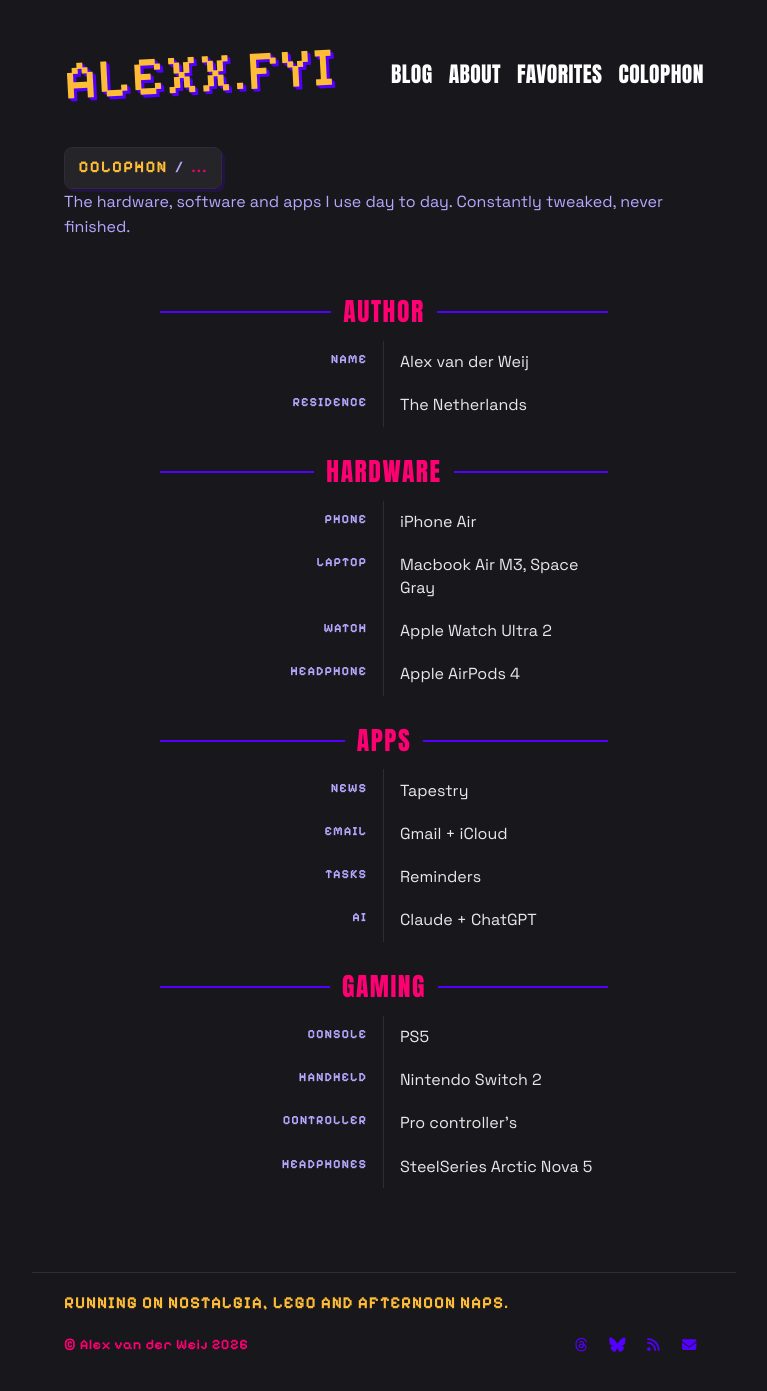
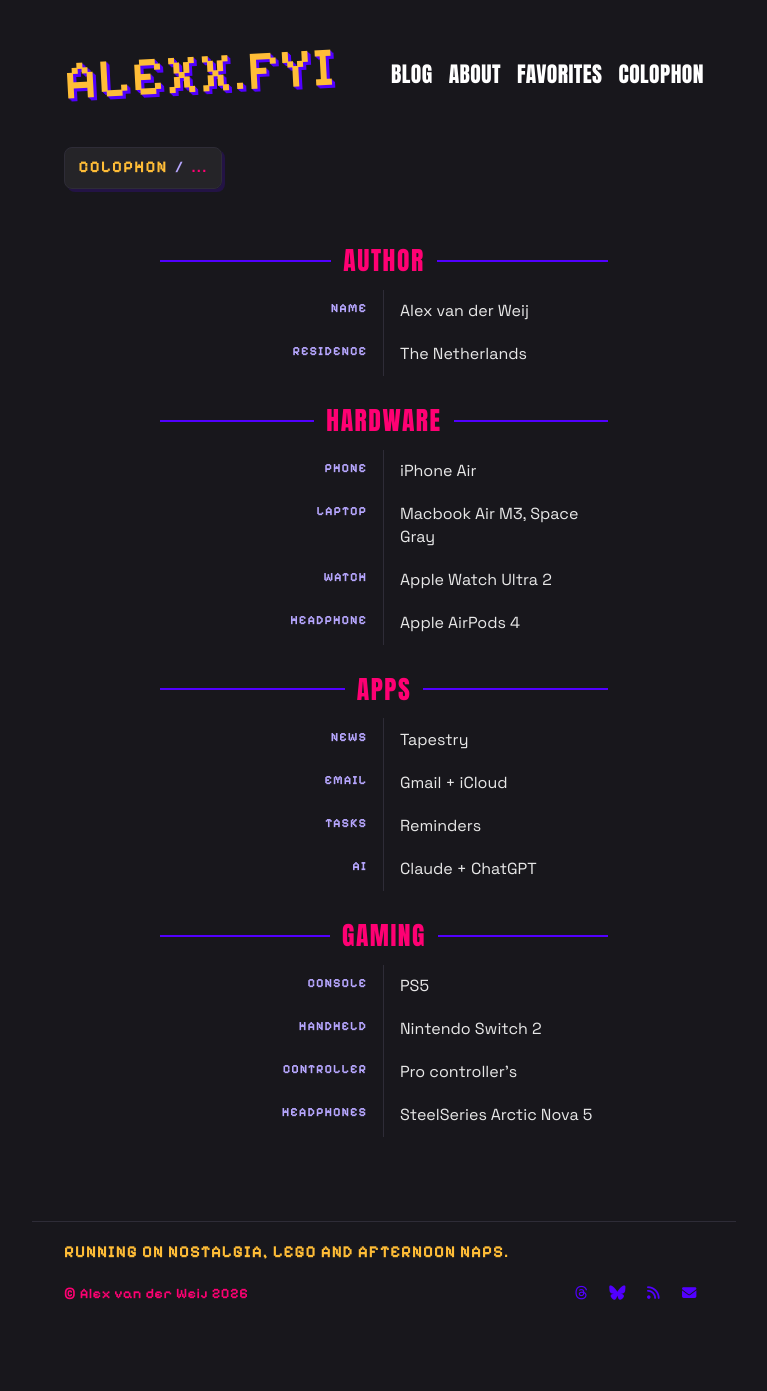
Before and after one commit to Alxndrrr/alexx.fyi, a Jekyll site: the page built from _pages/colophon.md, in a window 1280 px wide. Shown: the whole page, without its empty margins (256-1023 px from the left). Built offline with Jekyll 4.4.1, drawn with Linux system fonts in a browser that asks for light colours; some web fonts are replaced; after the commit the page ends 1340 px from its top, so only the background shows below that.

Commit message:
Update colophon.md

```diff
--- a/_pages/colophon.md
+++ b/_pages/colophon.md
@@ -1,6 +1,5 @@
 ---
 title: Colophon
-description: The hardware, software and apps I use day to day. Constantly tweaked, never finished.
 ---
 
 <section class="colophon-section">
```
